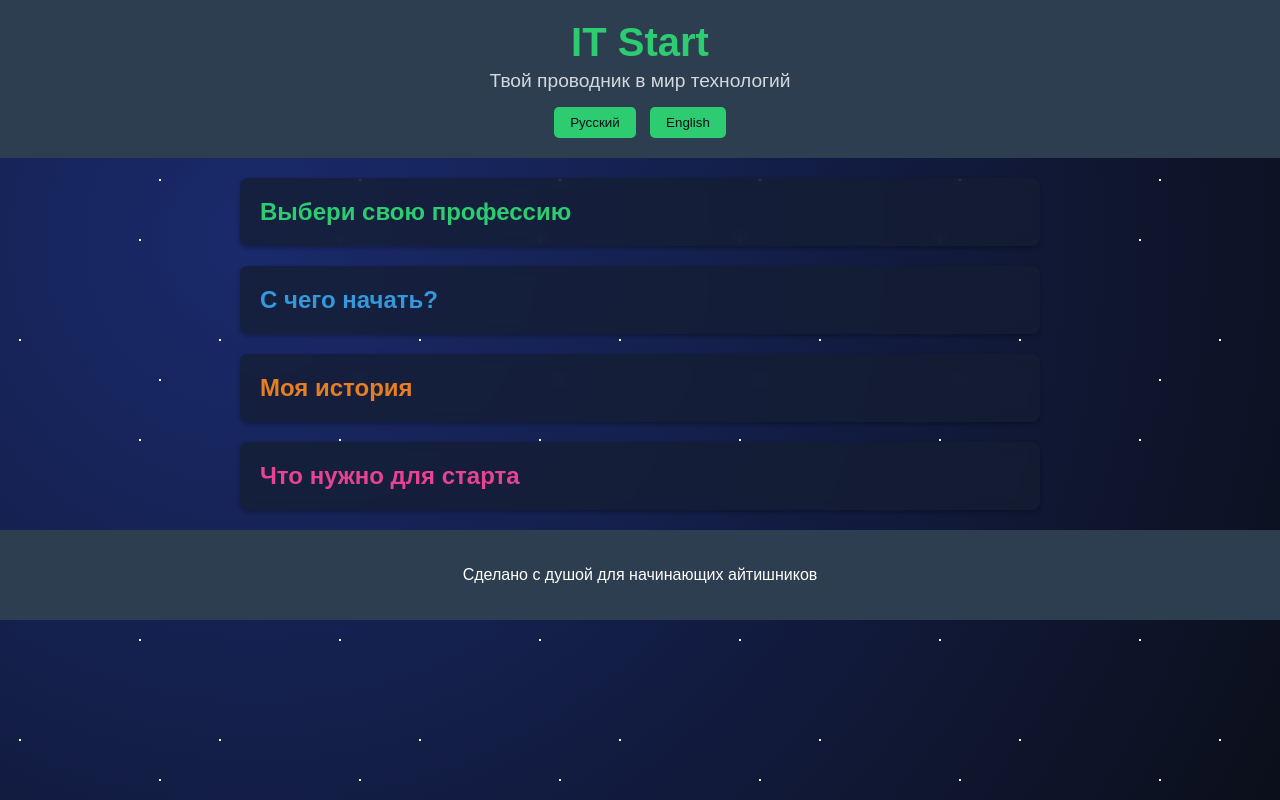
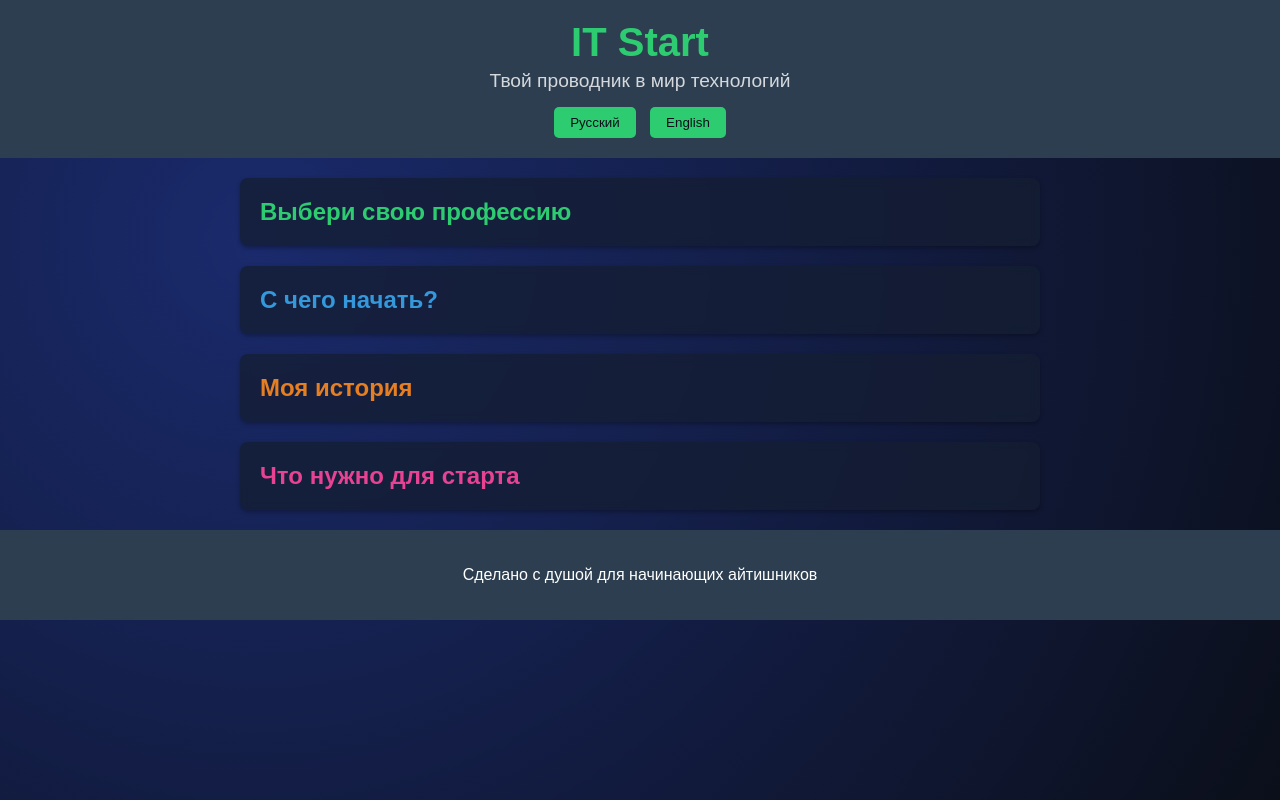
Before and after one commit to Andrey76-bit/my-qa-project, a plain HTML site: page it-beginner-site/index.html in a window 1280 px wide. Drawn offline with Linux system fonts and the light colour scheme.

Commit message:
Удалил ссылку на битое изображение

```diff
--- a/it-beginner-site/style.css
+++ b/it-beginner-site/style.css
@@ -11,7 +11,6 @@ body::before {
     content: "";
     position: fixed;
     top: 0; left: 0; width: 100%; height: 100%;
-    background-image:
         radial-gradient(1px 1px at 20% 10%, #fff 50%, transparent 50%),
         radial-gradient(1px 1px at 40% 30%, #fff 50%, transparent 50%),
         radial-gradient(1.5px 1.5px at 70% 20%, #fff 50%, transparent 50%),
```
